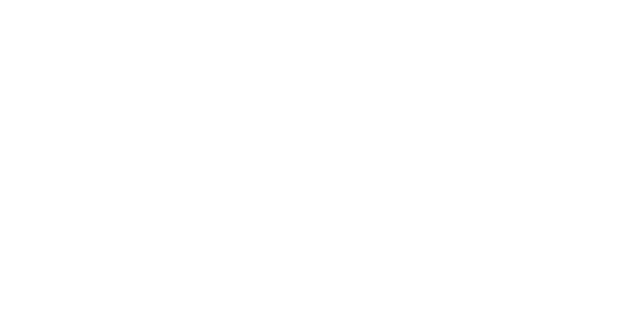
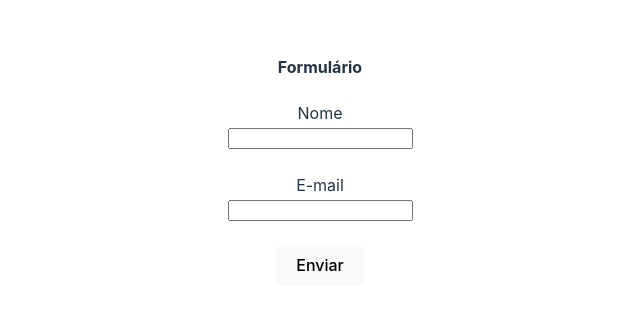
Before and after one commit to DerBrasilianer/estudos_front, a React (Vite) app in the folder projeto_react/: page / in a window 1280 px wide. Shown: the part 240-550 px from the top of the page, without its empty margins (320-960 px from the left). Built offline with nearby package versions, Linux system fonts and the light colour scheme.

Commit message:
Criar formulário

```diff
--- a/projeto_react/src/components/Example2.tsx
+++ b/projeto_react/src/components/Example2.tsx
@@ -6,7 +6,37 @@
 
         <>
 
+            <form>
 
+                <h4>
+                    Formulário
+                </h4>
+
+                <label htmlFor="name">
+
+                    Nome <br />
+                    <input id="name" name="name" type="text" />
+
+                </label>
+
+                <br />
+                <br />
+
+                <label htmlFor="email">
+
+                    E-mail <br />
+                    <input id="email" name="email" type="email" />
+
+                </label>
+
+                <br />
+                <br />
+
+                <button type="submit">
+                    Enviar
+                </button>
+
+            </form>
 
         </>
 
```
